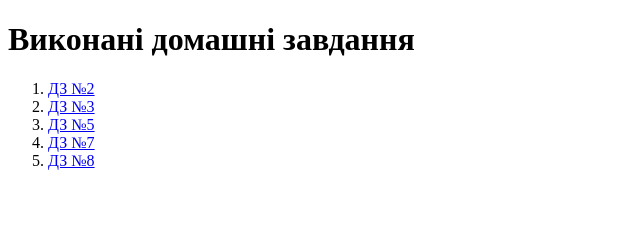
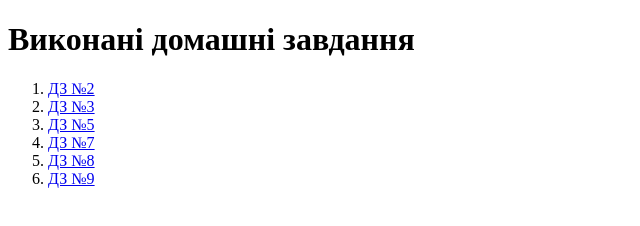
Before and after one commit to OlenaBern/JS_homework, a plain HTML site: page index.html in a window 1280 px wide. Shown: the full height of the page, 0-640 px from the left. Drawn offline with Linux system fonts and the light colour scheme.

Commit message:
Add files via upload

```diff
--- a/index.html
+++ b/index.html
@@ -25,6 +25,9 @@
 		<li>
         <a href="lesson_8/index.html">ДЗ №8</a>
       </li>
+		<li>
+        <a href="lesson_9/index.html">ДЗ №9</a>
+      </li>
     </ol>
   </body>
 </html>
```
